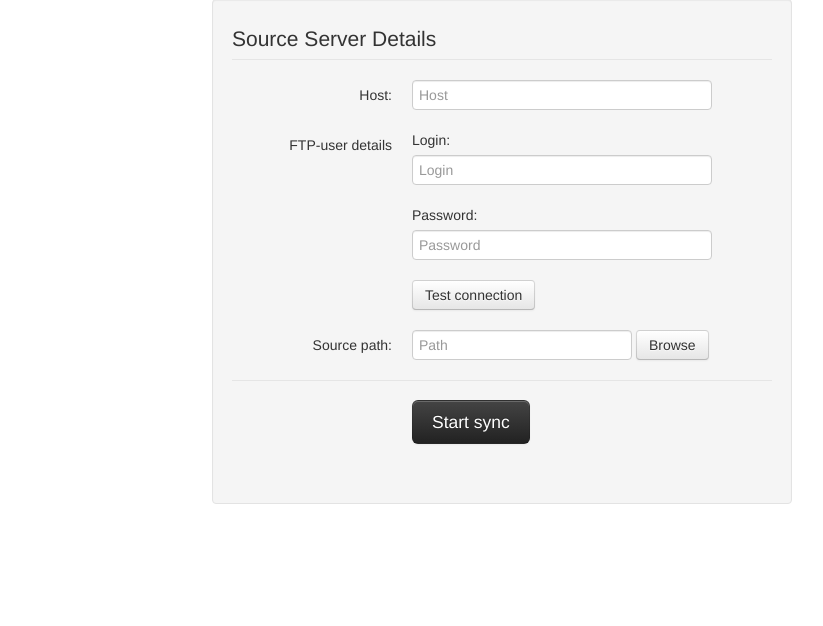
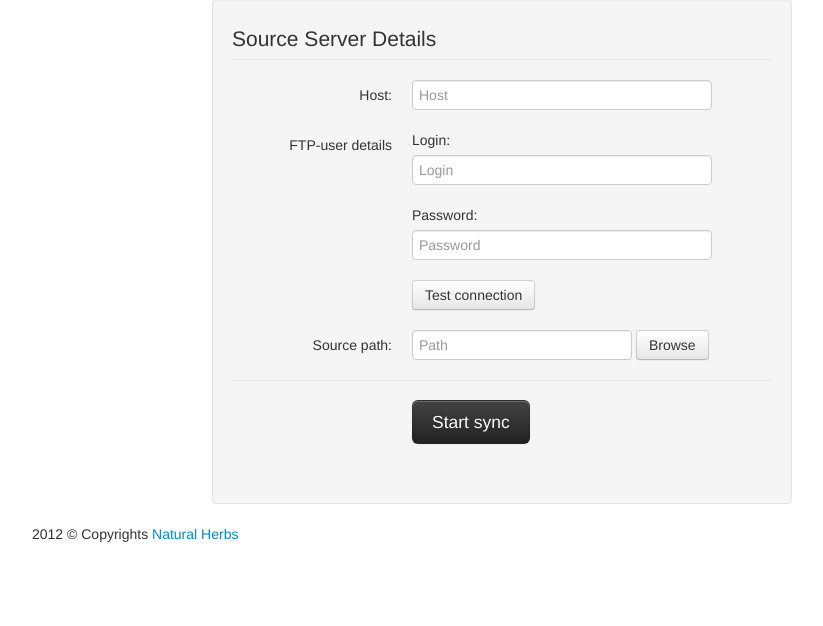
Before and after one commit to VFedyk/ftp-downloader, a PHP site: page / in a window 1280 px wide. Shown: the part 63-689 px from the top of the page, without its empty margins (118-941 px from the left). Run offline with PHP 8.4, Linux system fonts and the light colour scheme.

Commit message:
Adding copyrights.

```diff
--- a/index.php
+++ b/index.php
@@ -77,5 +77,9 @@
         </div>
     </div>
 
+    <div class="row">
+        <p>2012 &copy; Copyrights <a href="http://novitiligo.com">Natural Herbs</a></p>
+    </div>
+
   </body>
 </html>
```
